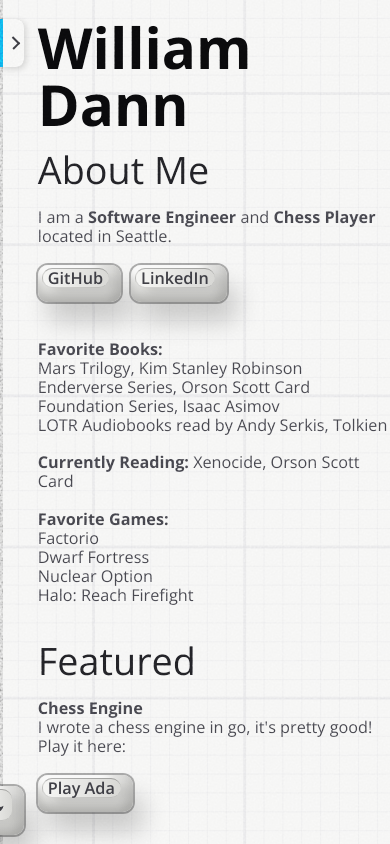
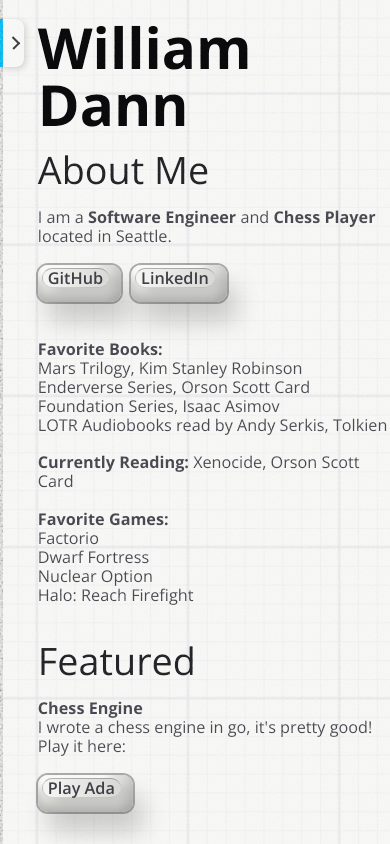
Before and after one commit to WilliamDann/williamdann.github.io, a React (Vite) app: page / in a window 390 px wide. Built offline with nearby package versions, Linux system fonts and the light colour scheme.

Commit message:
mobile dark mode button

```diff
--- a/src/App.css
+++ b/src/App.css
@@ -101,5 +101,10 @@ body, #root {
   .graph-paper,
   .graph-paper.menu-open {
     padding-left: calc(var(--grid-size) * 2);
+
+    background-position : calc(var(--grid-size) * var(--grid-offset) - 2.5px) calc(var(--grid-size) * var(--grid-offset) - 2.5px),
+                          calc(var(--grid-size) * 2 - 2.5px) calc(var(--grid-size) * var(--grid-offset) - 2.5px),
+                          calc(var(--grid-size) * var(--grid-offset) - 1px) calc(var(--grid-size) * var(--grid-offset) - 1px),
+                          calc(var(--grid-size) * 2 - 1px) calc(var(--grid-size) * var(--grid-offset) - 1px);
   }
 }
--- a/src/components/SideMenu.css
+++ b/src/components/SideMenu.css
@@ -40,6 +40,10 @@
     width: var(--menu-width);
     border-right-width: 3px;
   }
+
+  .menu:not(.open) .menu-footer {
+    display: none;
+  }
 }
 
 .menu-content {
```
